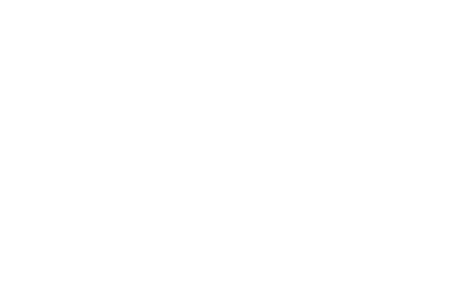
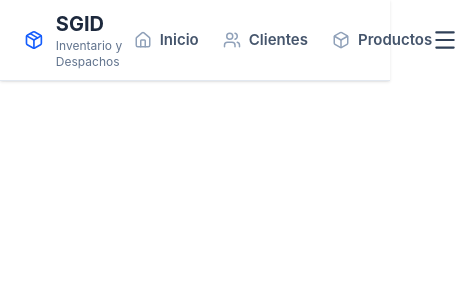
Before and after one commit to luisdIego1907/Proyecto-Bases-II, a React (Vite) app in the folder Frontend/: page / in a window 390 px wide. Shown: the top 300 px of the page, 458 px wide, since content can reach past the window. Built offline with nearby package versions, Linux system fonts and the light colour scheme.

Commit message:
Pantalla deinicio y header con menú básico de navegación

```diff
--- a/Frontend/package.json
+++ b/Frontend/package.json
@@ -11,6 +11,7 @@
   },
   "dependencies": {
     "@tailwindcss/vite": "^4.3.0",
+    "lucide-react": "^1.17.0",
     "react": "^19.2.6",
     "react-dom": "^19.2.6",
     "react-router-dom": "^7.16.0",
--- a/Frontend/src/App.css
+++ b/Frontend/src/App.css
@@ -0,0 +1 @@
+@import "tailwindcss";
--- a/Frontend/src/App.tsx
+++ b/Frontend/src/App.tsx
@@ -1,7 +1,24 @@
+import { BrowserRouter, Routes, Route } from "react-router-dom";
+
+import Header from "./shared/Header";
+import Home from "./features/home/Home";
+
 function App() {
   return (
-    null
-  )
+    <BrowserRouter>
+      <div className="flex flex-col min-h-screen">
+
+        <Header />
+
+        <main className="flex-1">
+          <Routes>
+            <Route path="/" element={<Home />} />
+          </Routes>
+        </main>
+
+      </div>
+    </BrowserRouter>
+  );
 }
 
-export default App
+export default App;
--- /dev/null
+++ b/Frontend/src/features/home/Home.tsx
@@ -0,0 +1,9 @@
+export default function Home() {
+  return (
+    <main>
+
+
+
+    </main>
+  );
+}
--- /dev/null
+++ b/Frontend/src/shared/Header.tsx
@@ -0,0 +1,111 @@
+import { useState } from "react";
+import { Link } from "react-router-dom";
+import {
+  Package,
+  House,
+  Users,
+  Box,
+  Menu,
+  X,
+} from "lucide-react";
+
+export default function Header() {
+  const [isOpen, setIsOpen] = useState(false);
+
+  const links = [
+    {
+      name: "Inicio",
+      icon: <House size={18} />,
+      to: "/",
+    },
+    {
+      name: "Clientes",
+      icon: <Users size={18} />,
+      to: "/clients",
+    },
+    {
+      name: "Productos",
+      icon: <Box size={18} />,
+      to: "/products",
+    },
+  ];
+
+  return (
+    <header className="sticky top-0 z-50 bg-white border-b border-slate-200 shadow-sm">
+      <div className="container mx-auto px-6">
+        <div className="flex items-center justify-between h-20">
+
+          {/* Logo */}
+          <Link
+            to="/"
+            className="flex items-center gap-3"
+          >
+            <Package
+              size={34}
+              className="text-blue-600"
+            />
+
+            <div className="flex flex-col">
+              <span className="text-xl font-bold text-slate-800">
+                SGID
+              </span>
+
+              <span className="text-xs text-slate-500">
+                Inventario y Despachos
+              </span>
+            </div>
+          </Link>
+
+          {/* Desktop */}
+           <nav className="flex items-center gap-6">
+            {links.map((link) => (
+              <Link
+                key={link.name}
+                to={link.to}
+                className="group relative flex items-center gap-2 text-[15px] font-semibold text-slate-600 transition-colors hover:text-blue-600"
+              >
+                <span className="text-slate-400 transition-all group-hover:text-blue-600">
+                  {link.icon}
+                </span>
+                {link.name}
+                <span className="absolute -bottom-1 left-0 w-0 h-0.5 bg-blue-600 transition-all duration-300 group-hover:w-full opacity-0 group-hover:opacity-100" />
+              </Link>
+            ))}
+          </nav>
+
+          {/* Mobile Button */}
+          <button
+            type="button"
+            onClick={() => setIsOpen(!isOpen)}
+            className="md:hidden text-slate-700"
+          >
+            {isOpen ? (
+              <X size={26} />
+            ) : (
+              <Menu size={26} />
+            )}
+          </button>
+        </div>
+
+        {/* Mobile Menu */}
+        {isOpen && (
+          <div className="md:hidden border-t border-slate-200 py-4">
+            <nav className="flex flex-col gap-4">
+              {links.map((link) => (
+                <Link
+                  key={link.name}
+                  to={link.to}
+                  onClick={() => setIsOpen(false)}
+                  className="flex items-center gap-3 text-slate-600 hover:text-blue-600"
+                >
+                  {link.icon}
+                  <span>{link.name}</span>
+                </Link>
+              ))}
+            </nav>
+          </div>
+        )}
+      </div>
+    </header>
+  );
+}
```
Also changed, not shown: 1 other file (tests, documents, lock files or other folders).
